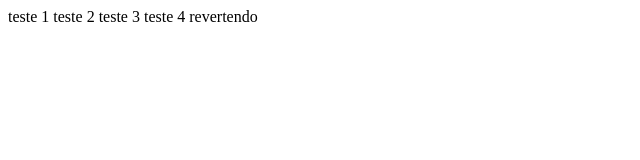
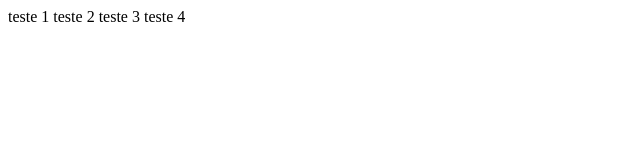
Before and after one commit to gewald1990/git_study, a plain HTML site: page index.html in a window 1280 px wide. Shown: the full height of the page, 0-640 px from the left. Drawn offline with Linux system fonts and the light colour scheme.

Commit message:
Revert "commitando para ser feito revert"
This reverts commit c3cb18d1270063298dd95ac721b73d4918f58d5a.

```diff
--- a/index.html
+++ b/index.html
@@ -8,7 +8,6 @@
         teste 2
         teste 3
         teste 4
-        revertendo
     </body>
 
 </html>
```
